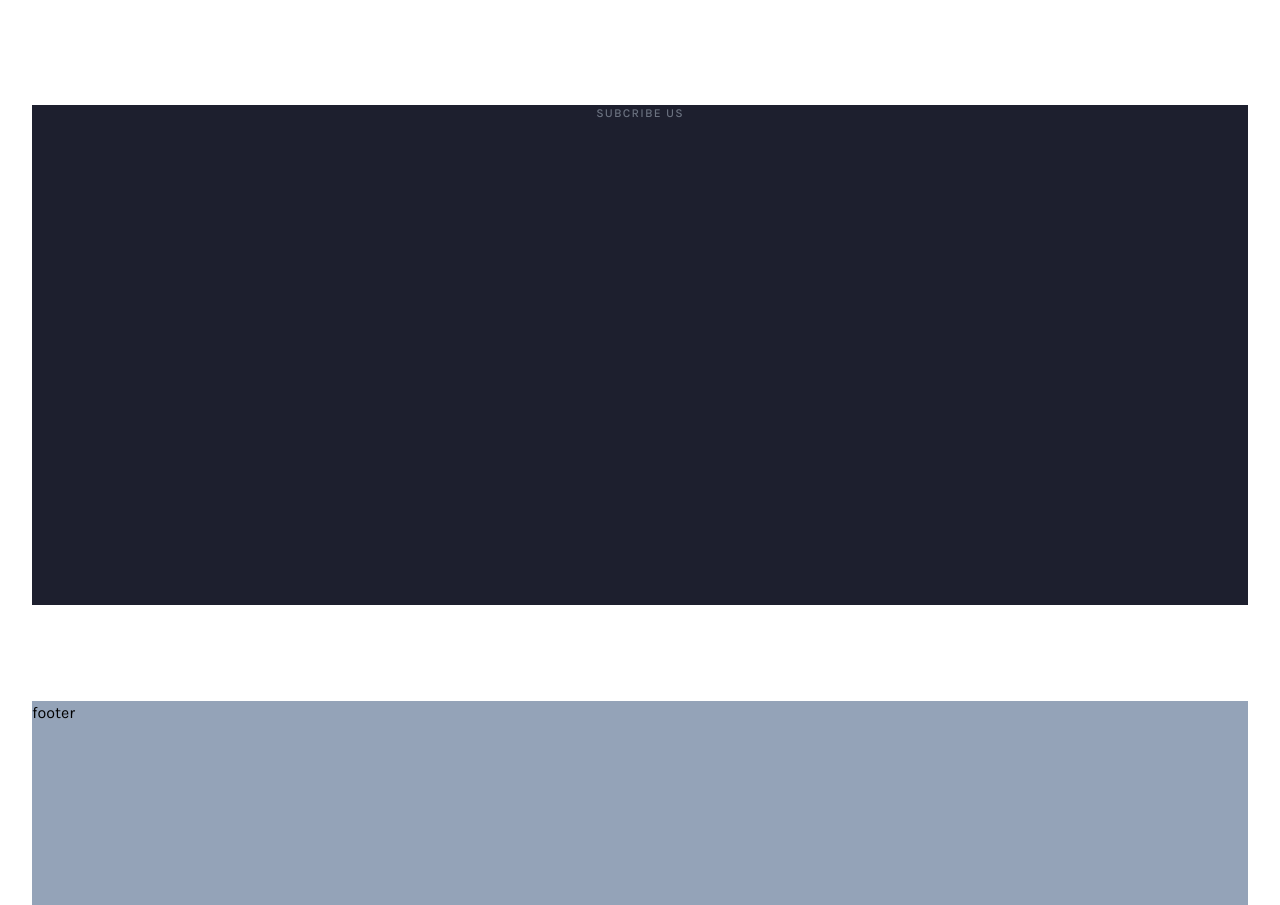
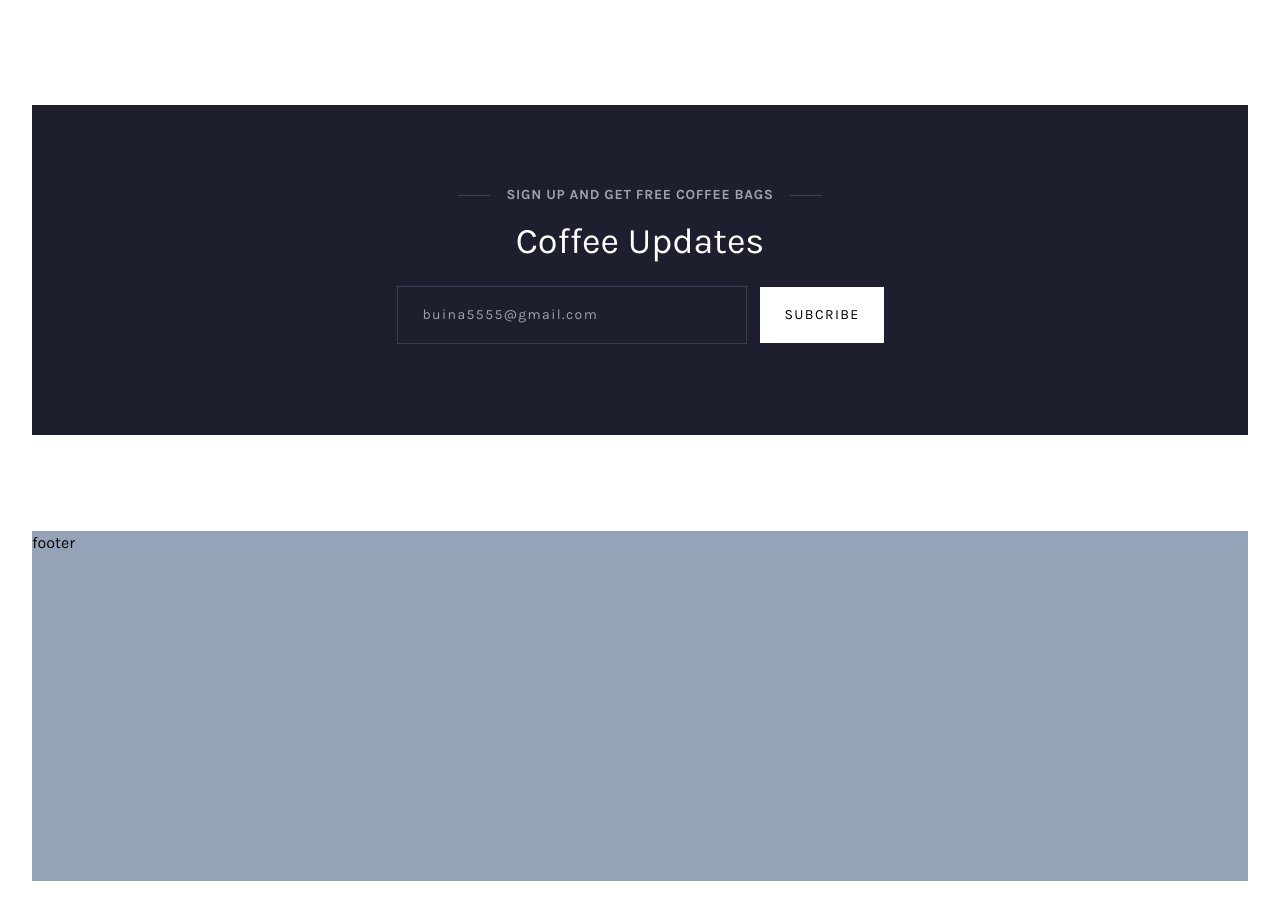
Before and after one commit to nana2503/tailwind-css, a website: page public/index.html in a window 1280 px wide. Shown: the part 5195-6100 px from the top of the page. After the commit the page ends 6076 px from the top, so only its background shows below. Drawn offline with Linux system fonts and the light colour scheme.

Commit message:
add supcribe section

```diff
--- a/public/index.html
+++ b/public/index.html
@@ -623,10 +623,25 @@
             </div>
           </div>
 
-          <div class="subcribe h-[500px] bg-[#1d1f2e] mb-24">
-            <div class="ct-subheadline-label">
-              Subcribe Us
+          <div class="subcribe md:h-[330px] h-[400px] bg-[#1d1f2e] px-24 py-20 mb-24">
+
+            <div class="flex justify-center items-center">
+              <div class="w-8 h-px bg-gray-700"></div>
+              <div class="uppercase mx-4 tracking-wider text-gray-400 font-[700] text-sm text-center">
+                SIGN UP AND GET FREE COFFEE BAGS
+              </div>
+              <div class="w-8 h-px bg-gray-700"></div>
             </div>
+
+            <div class="Title text-4xl text-center mt-4 mb-6 text-white">Coffee Updates</div>
+
+            <div class="form-section flex md:flex-row flex-col justify-center items-center gap-3">
+              <div class="form-item"><input type="email" placeholder="buina5555@gmail.com" class="bg-transparent px-6 py-[18px] m-[1px] text-sm w-[350px] border-gray-700 border-[1px] tracking-widest text-white hover:border-gray-400 hover:transition-all hover:ease-in-out hover:duration-500"></div>
+              <div class="form-item">
+                <button type="submit" class="uppercase px-6 py-[18px] w-[350px] md:w-fit bg-white text-sm tracking-widest">Subcribe</button>
+              </div>
+            </div>
+
           </div>
         </main>
         <footer class="h-[350px] bg-slate-400">footer</footer>
```
Also changed, not shown: public/output.css.
